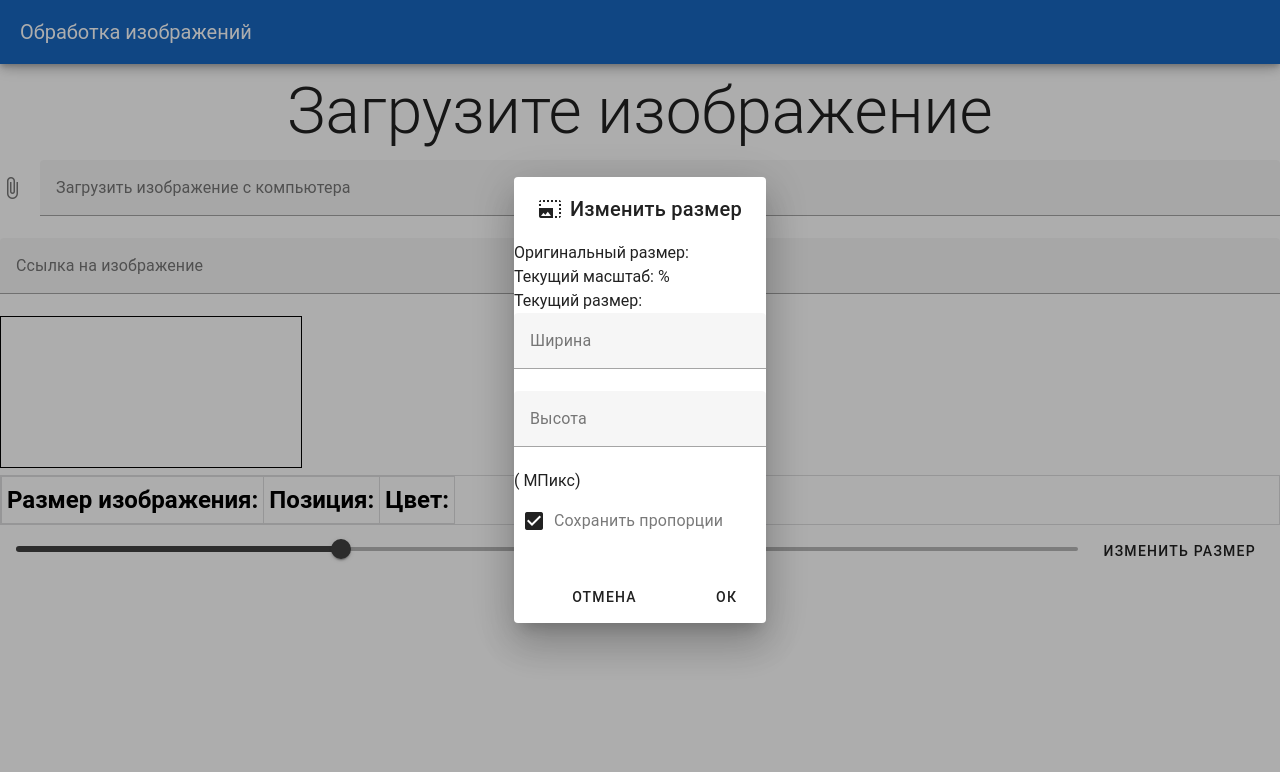
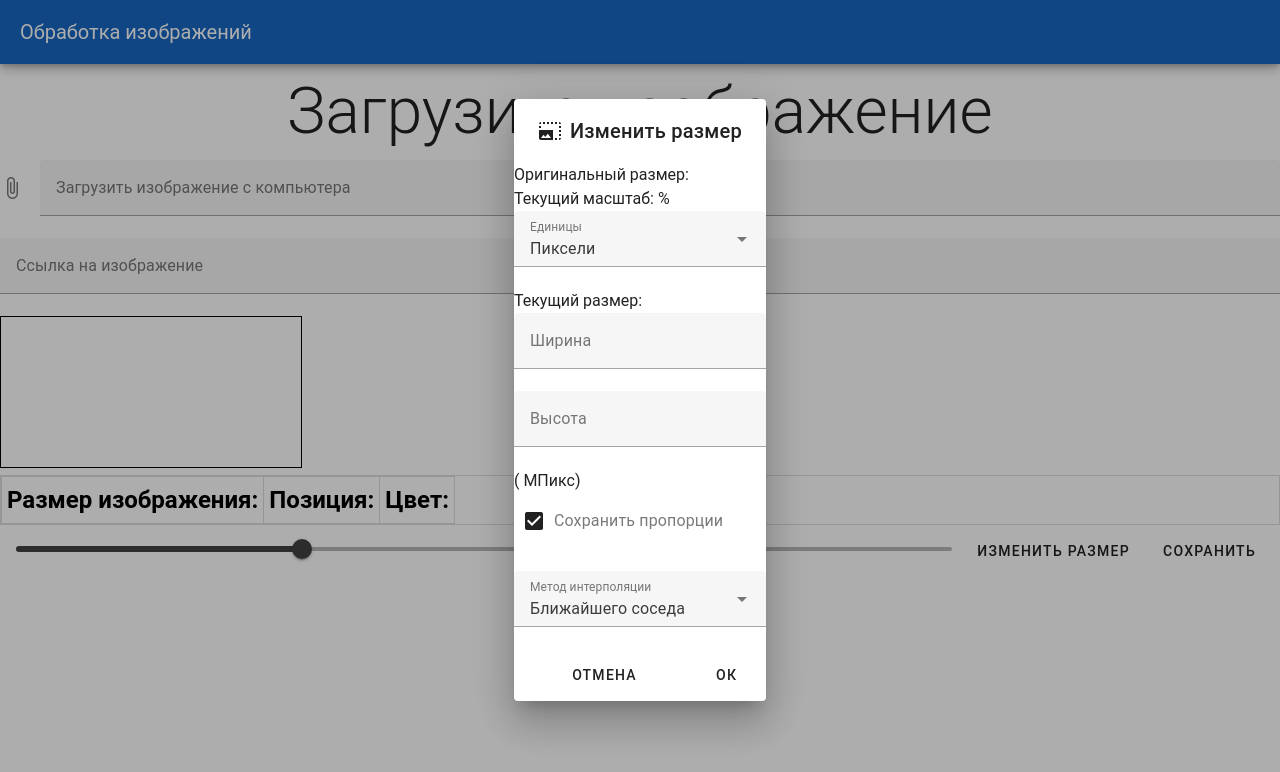
Before and after one commit to ernokanst/image-processing, a Vue app: page / in a window 1280 px wide. Both pictures are taken after a click on the button "ИЗМЕНИТЬ РАЗМЕР". Shown: the top 772 px of the page. Built offline with nearby package versions, Linux system fonts and the light colour scheme.

Commit message:
Лабораторная 2

```diff
--- a/src/components/HelloWorld.vue
+++ b/src/components/HelloWorld.vue
@@ -23,11 +23,13 @@
       >
       <a>Оригинальный размер: {{ dimData }}</a>
       <a>Текущий масштаб: {{ scaleData }}%</a>
+      <v-select label="Единицы" v-model="sizeChoice" :items="sizeMeasures" @update:model-value="changeMeasure"></v-select>
       <a>Текущий размер:</a>
-      <v-text-field @mousemove="fixedRatioW" v-model="currentW" type="number" label="Ширина"></v-text-field>
-      <v-text-field @mousemove="fixedRatioH" v-model="currentH" type="number" label="Высота"></v-text-field>
+      <v-text-field @input="fixedRatioW" v-model="measureW" type="number" label="Ширина"></v-text-field>
+      <v-text-field @input="fixedRatioH" v-model="measureH" type="number" label="Высота"></v-text-field>
       <a>({{ newMP }} МПикс)</a>
       <v-checkbox label="Сохранить пропорции" v-model="preserveRatio"></v-checkbox>
+      <v-select label="Метод интерполяции" v-tooltip:top=interExplain v-model="interChoice" :items="interMethods" @update:model-value="changeInter"></v-select>
         <template v-slot:actions>
           <v-btn
             class="ms-auto"
@@ -51,6 +53,7 @@
         <v-row style="padding: 20px;">
         <v-slider v-model="scaleSlider" @update:model-value="changeImageSize" :max="300" :min="12" class="align-center" thumb-label></v-slider>
         <v-btn variant="text" @click="sizedialog = true">Изменить размер</v-btn>
+        <v-btn variant="text" @click="saveImage">Сохранить</v-btn>
       </v-row>
   </footer>
 </template>
@@ -73,16 +76,22 @@ var scale = 1;
       photoLink: "",
       scaleData: "",
       scaleSlider: "100",
-      currentW: "",
-      currentH: "",
       newMP: "",
+      measureW: "",
+      measureH: "",
+      sizeChoice: "Пиксели",
+      sizeMeasures: ["Пиксели", "Проценты"],
       preserveRatio: true,
+      interChoice: "Ближайшего соседа",
+      interMethods: ["Ближайшего соседа"],
+      interExplain: "Для каждого пикселя конечного изображения выбирается один пиксель исходного, наиболее близкий к его положению с учетом масштабирования.",
     }
   },
   methods: {
     createImage() {
       var c = document.getElementById("myCanvas");
       var ctx = c.getContext("2d");
+      c.style.imageRendering = "pixelated";
       c.width = window.innerWidth;
       c.height = window.innerHeight - $( "footer" ).height();
       img.onload = function(){
@@ -105,54 +114,98 @@ var scale = 1;
             width *= (MAX_HEIGHT / height);
             height = MAX_HEIGHT;
           }
-          imgwidth = width;
-          imgheight = height;
+          imgwidth = img.width;
+          imgheight = img.height;
           ctx.drawImage(img, c.width / 2 - width / 2, c.height / 2 - height / 2, width, height);
         }
         newimgwidth = imgwidth;
         newimgheight = imgheight;
         this.newMP = (imgwidth * imgheight / 1000000).toFixed(2);
-        document.getElementById("dim").textContent = "Размер изображения: " + [img.width, img.height].toString();
+        document.getElementById("dim").textContent = "Размер изображения: " + [Math.floor(img.width), Math.floor(img.height)].toString();
+        var sizes = [];
+        sizes[0] = ""
       }
-      document.getElementById("upload").style.display = 'none';
+      document.getElementById("upload").style.display = "none";
+    },
+    changeMeasure() {
+      if (this.sizeChoice == "Пиксели") {
+        this.measureW = Math.floor(imgwidth);
+        this.measureH = Math.floor(imgheight);
+      }
+      if (this.sizeChoice == "Проценты") {
+        this.measureW = (imgwidth / img.width * 100).toFixed(2);
+        this.measureH = (imgheight / img.height * 100).toFixed(2);
+      }
+    },
+    changeInter() {
+      if (this.sizeChoice == "Ближайшего соседа") {
+        this.interExplain = "Для каждого пикселя конечного изображения выбирается один пиксель исходного, наиболее близкий к его положению с учетом масштабирования.";
+      }
     },
     changeImageSize() {
       var c = document.getElementById("myCanvas");
       var ctx = c.getContext("2d");
+      c.style.imageRendering = "pixelated";
       ctx.clearRect(0, 0, c.width, c.height);
       scale = parseFloat(this.scaleSlider) / 100;
       imgwidth = newimgwidth * parseFloat(this.scaleSlider) / 100;
       imgheight = newimgheight * parseFloat(this.scaleSlider) / 100;
       this.newMP = (imgwidth * imgheight / 1000000).toFixed(2);
       ctx.drawImage(img, c.width / 2 - imgwidth / 2, c.height / 2 - imgheight / 2, imgwidth, imgheight);
-      document.getElementById("dim").textContent = "Размер изображения: " + [imgwidth.toFixed(2), imgheight.toFixed(2)].toString();
-      this.currentW = imgwidth.toFixed(2);
-      this.currentH = imgheight.toFixed(2);
+      document.getElementById("dim").textContent = "Размер изображения: " + [Math.floor(imgwidth.toFixed(2)), Math.floor(imgheight.toFixed(2))].toString();
+      this.changeMeasure();
     },
     updateSize() {
+      if (parseFloat(this.measureW) <= 0 || parseFloat(this.measureH) <= 0) {
+        alert("Размеры изображения не должны быть меньше или равны 0");
+        return;
+      }
       this.sizedialog = false;
       var c = document.getElementById("myCanvas");
       var ctx = c.getContext("2d");
+      c.style.imageRendering = "pixelated";
       ctx.clearRect(0, 0, c.width, c.height);
-      imgwidth = parseFloat(this.currentW);
-      imgheight = parseFloat(this.currentH);
+      if (this.sizeChoice == "Пиксели") {
+        imgwidth = parseFloat(this.measureW);
+        imgheight = parseFloat(this.measureH);
+      }
+      if (this.sizeChoice == "Проценты") {
+        imgwidth = img.width * parseFloat(this.measureW) / 100;
+        imgheight = img.height * parseFloat(this.measureH) / 100;
+      }
       scale = (imgwidth * imgheight) / (img.width * imgheight);
       newimgwidth = imgwidth / scale;
       newimgheight = imgheight / scale;
       ctx.drawImage(img, c.width / 2 - imgwidth / 2, c.height / 2 - imgheight / 2, imgwidth, imgheight);
-      document.getElementById("dim").textContent = "Размер изображения: " + [imgwidth.toFixed(2), imgheight.toFixed(2)].toString();
+      document.getElementById("dim").textContent = "Размер изображения: " + [Math.floor(imgwidth.toFixed(2)), Math.floor(imgheight.toFixed(2))].toString();
     },
     fixedRatioW() {
-      if (this.preserveRatio) {
-        this.currentH = String(imgheight * (parseFloat(this.currentW) / imgwidth));
+      if (this.sizeChoice == "Пиксели") {
+        if (this.preserveRatio) {
+          this.measureH = String(Math.floor(imgheight * (parseFloat(this.measureW) / imgwidth)));
+        }
+        this.newMP = (parseFloat(this.measureW) * parseFloat(this.measureH) / 1000000).toFixed(2);
       }
-      this.newMP = (parseFloat(this.currentW) * parseFloat(this.currentH) / 1000000).toFixed(2);
+      if (this.sizeChoice == "Проценты") {
+        if (this.preserveRatio) {
+          this.measureH = String(((imgheight / img.height).toFixed(2) * (parseFloat(this.measureW))).toFixed(2));
+        }
+        this.newMP = (parseFloat(imgwidth * (parseFloat(this.measureW) / 100)) * parseFloat(imgheight * (parseFloat(this.measureH) / 100)) / 1000000).toFixed(2);
+      }
     },
     fixedRatioH() {
-      if (this.preserveRatio) {
-        this.currentW = String(imgwidth * (parseFloat(this.currentH) / imgheight));
+      if (this.sizeChoice == "Пиксели") {
+        if (this.preserveRatio) {
+          this.measureW = String(Math.floor(imgwidth * (parseFloat(this.measureH) / imgheight)));
+        }
+        this.newMP = (parseFloat(this.measureW) * parseFloat(this.measureH) / 1000000).toFixed(2);
       }
-      this.newMP = (parseFloat(this.currentW) * parseFloat(this.currentH) / 1000000).toFixed(2);
+      if (this.sizeChoice == "Проценты") {
+        if (this.preserveRatio) {
+          this.measureW = String(((imgwidth / img.width).toFixed(2) * (parseFloat(this.measureH))).toFixed(2));
+        }
+        this.newMP = (parseFloat(imgwidth * (parseFloat(this.measureW) / 100)) * parseFloat(imgheight * (parseFloat(this.measureH) / 100)) / 1000000).toFixed(2);
+      }
     },
     imageFromWeb() { //Перед использованием включить https://cors-anywhere.herokuapp.com/
       this.createImage();
@@ -161,7 +214,7 @@ var scale = 1;
     },
     imageFromFile() {
       this.createImage();
-      var imgurl = URL.createObjectURL(this.image[0]);
+      var imgurl = URL.createObjectURL(this.image);
       img.src = imgurl;
       this.photoLink = imgurl;
     },
@@ -187,8 +240,19 @@ var scale = 1;
       this.scaleData = (scale * 100).toFixed(2);
       this.dimData = String(img.width) + ", " + String(img.height) + " (" + (img.width * img.height / 1000000).toFixed(2) + " МПикс)";
       this.newMP = (imgwidth * imgheight / 1000000).toFixed(2);
-      this.currentW = imgwidth.toFixed(2);
-      this.currentH = imgheight.toFixed(2);
+      this.changeMeasure();
+    },
+    saveImage() {
+      var c = document.createElement("canvas");
+      var ctx = c.getContext("2d");
+      c.style.imageRendering = "pixelated";
+      c.width = imgwidth
+      c.height = imgheight
+      ctx.drawImage(img, 0, 0, imgwidth, imgheight);
+      var link = document.createElement("a");
+      link.download = "image.png";
+      link.href = c.toDataURL()
+      link.click();
     }
   }
 }
```
Also changed, not shown: .eslintrc-auto-import.json, 1 other file (tests, documents, lock files or other folders).
